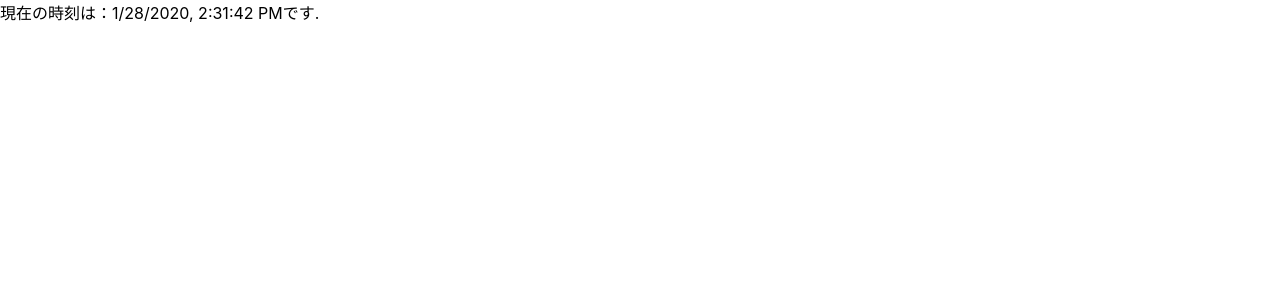
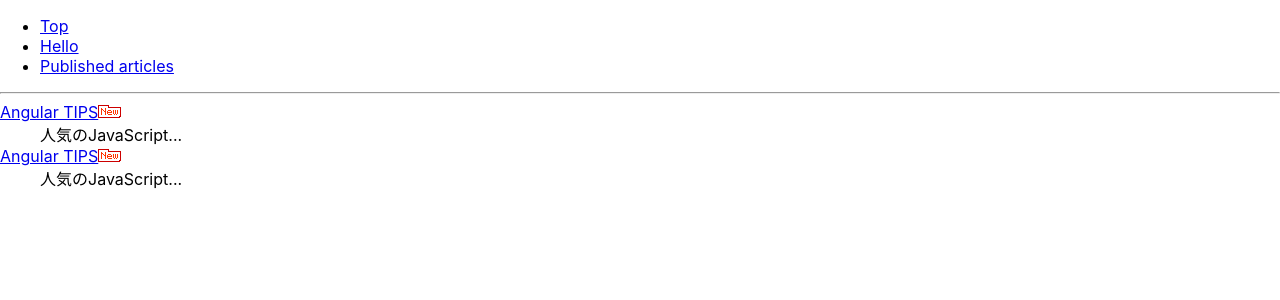
Before and after one commit to RyotaBannai/React_project, a React (Create React App) app in the folder sokushu/quick-react/: page /article in a window 1280 px wide. Shown: the top 300 px of the page. Built offline with nearby package versions, Linux system fonts and the light colour scheme.

Commit message:
Implement and react-router-dom for routing taks.

```diff
--- a/sokushu/quick-react/package.json
+++ b/sokushu/quick-react/package.json
@@ -8,6 +8,7 @@
     "@testing-library/user-event": "^7.2.1",
     "react": "^16.12.0",
     "react-dom": "^16.12.0",
+    "react-router-dom": "^5.1.2",
     "react-scripts": "3.3.0"
   },
   "scripts": {
--- a/sokushu/quick-react/src/App.js
+++ b/sokushu/quick-react/src/App.js
@@ -2,8 +2,15 @@ import React, {Component} from 'react';
 import logo from './logo.svg';
 import './App.css';
 
+//ルーティング関連の機能をインポート
+import {BrowserRouter as Router, Link, Route, Switch} from "react-router-dom";
+
+//これまで作って、indexで直接読み込んで使っていたものを、まずはApp.jsで全て読み込む.
+import MyTop from './MyTop';
+import MyHello from './MyHello';
+import MyWrapArticles from './MyWrapArticles';
+
 //　Class Component から継承（extends）してコンポーネントを作成。
-
 /*
 	または、Function component(functoin <component_name>) 	でもコンポーネントの作成可能.
 	つまりこの場合、import React, {Component} from 'react';の 	個別メンバー Componentは不要。
@@ -29,10 +36,29 @@ const style = {color:'red', backgroundColor: 'yellow'};
 */
 
 function App(props) {
+
   return (
+
+    <Router>
+      <div>
+        <ul>
+          <li><Link to="/">Top</Link></li>
+          <li><Link to="/hello">Hello</Link></li>
+          <li><Link to="/article">Published articles</Link></li>
+        </ul>
+        <hr />
+        <Switch>
+          <Route exact path="/" component={MyTop} />
+          <Route exact path="/hello" component={MyHello} />
+          <Route exact path="/article" component={MyWrapArticles} />
+        </Switch>
+      </div>
+    </Router>
+
+  /*コメントはhtmlタグの中では"{/＊＊/}"こうする。空要素は〜/>で終える*/
+  /*
   <div className="App">
     <header className="App-header">
-				{/*コメントはこうする。空要素は〜/>で終える*/}
       <img src={logo} className="App-logo" alt="logo" />
 			<h2 className="App-title" style={style}>
 			{props.name}さん, Reactへようこそ！</h2>
@@ -53,6 +79,7 @@ function App(props) {
       </a>
     </header>
   </div>
+  */
   );
 }
 
--- /dev/null
+++ b/sokushu/quick-react/src/MyTop.js
@@ -0,0 +1,7 @@
+import React, {Component} from 'react';
+
+export default class MyTop extends Component{
+	render(){
+		return (<p>This is the top page.</p>);
+	}
+}
--- /dev/null
+++ b/sokushu/quick-react/src/MyWrapArticles.js
@@ -0,0 +1,33 @@
+import React, {Component} from 'react';
+import MyArticle from './MyArticle';
+
+export default class MyWrapArticles extends Component{
+	constructor(props){
+		super(props)
+    this.articles =[
+  	{
+  		id:0,
+  		url: 'https://www.atmarkit.co.jp/ait/series/9383',
+  		title: 'Angular TIPS',
+  		description: '人気のJavaScript...',
+  		isNew:true
+  	},
+  	{
+  		id:1,
+  		url: 'https://www.atmarkit.co.jp/ait/series/9383',
+  		title: 'Angular TIPS',
+  		description: '人気のJavaScript...',
+  		isNew:true
+  	}
+  ];
+  //classの外で aritcles　などを変数をfile scope のvariableとして宣言すればthis演算子は不要.
+  this.list = this.articles.map((article)=>
+		<MyArticle {...article} key={article.id}/>
+	);
+  }
+  render(){
+    return(
+      <React.Fragment>{this.list}</React.Fragment>
+    )
+  }
+}
--- a/sokushu/quick-react/src/index.js
+++ b/sokushu/quick-react/src/index.js
@@ -1,6 +1,7 @@
 import React from 'react';
 import ReactDOM from 'react-dom';
 import './index.css';
+import App from './App';
 //import MyHello from './MyHello';
 //import MyBook from './MyBook';
 //import MyTypes, {Member} from './MyTypes';
@@ -8,10 +9,13 @@ import './index.css';
 //import MyArticle from './MyArticle';
 //import MyEvent from './MyEvent';
 //import MyPool from './MyPool';
-import MyState from './MyState';
+//import MyState from './MyState';
 //import MyParent from './MyParent';
 import MyForm from './MyForm';
 import * as serviceWorker from './serviceWorker';
+
+ReactDOM.render(
+	<App />, document.getElementById('root'));
 
 // <App />にhtmlで作ったdomを埋め込んでもok
 // ただし、複数の要素は指定できない. <p>1</p><p>2</p>のように。
@@ -84,11 +88,6 @@ ReactDOM.render(
 	document.getElementById('root'));
 */
 
-/*
-ReactDOM.render(
-	<MyHello />, document.getElementById('root'));
-*/
-
 //ReactDOM.render(<App name="Bannai"/>,
 //ReactDOM.render(<App {...data}/>, document.getElementById('root'));
 /*
@@ -108,11 +107,11 @@ ReactDOM.render(
 	<MyPool greet="Hello" />,
 	document.getElementById('root'));
 */
-
+/*
 ReactDOM.render(
 		<MyState />,
 		document.getElementById('root'));
-
+*/
 /*
 ReactDOM.render(
 		<MyParent />,
```
Also changed, not shown: 1 other file (tests, documents, lock files or other folders). Lines whose indentation alone changed are shown as unchanged.
